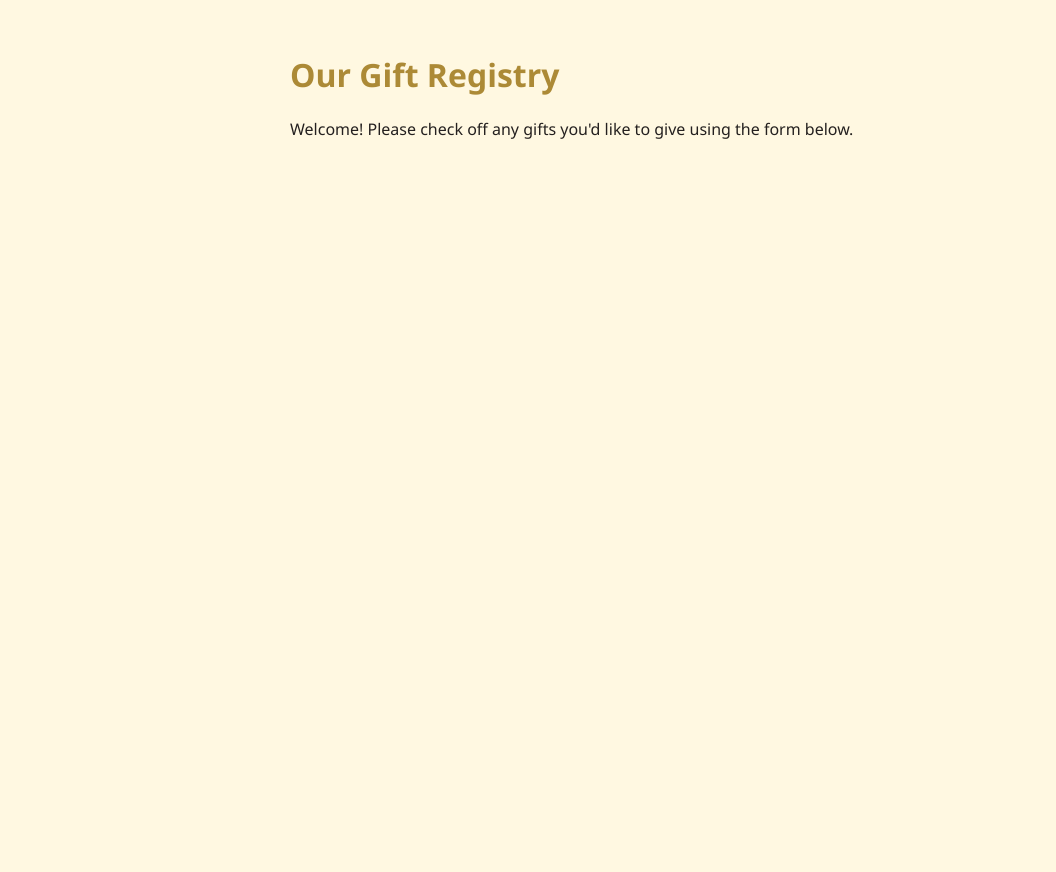
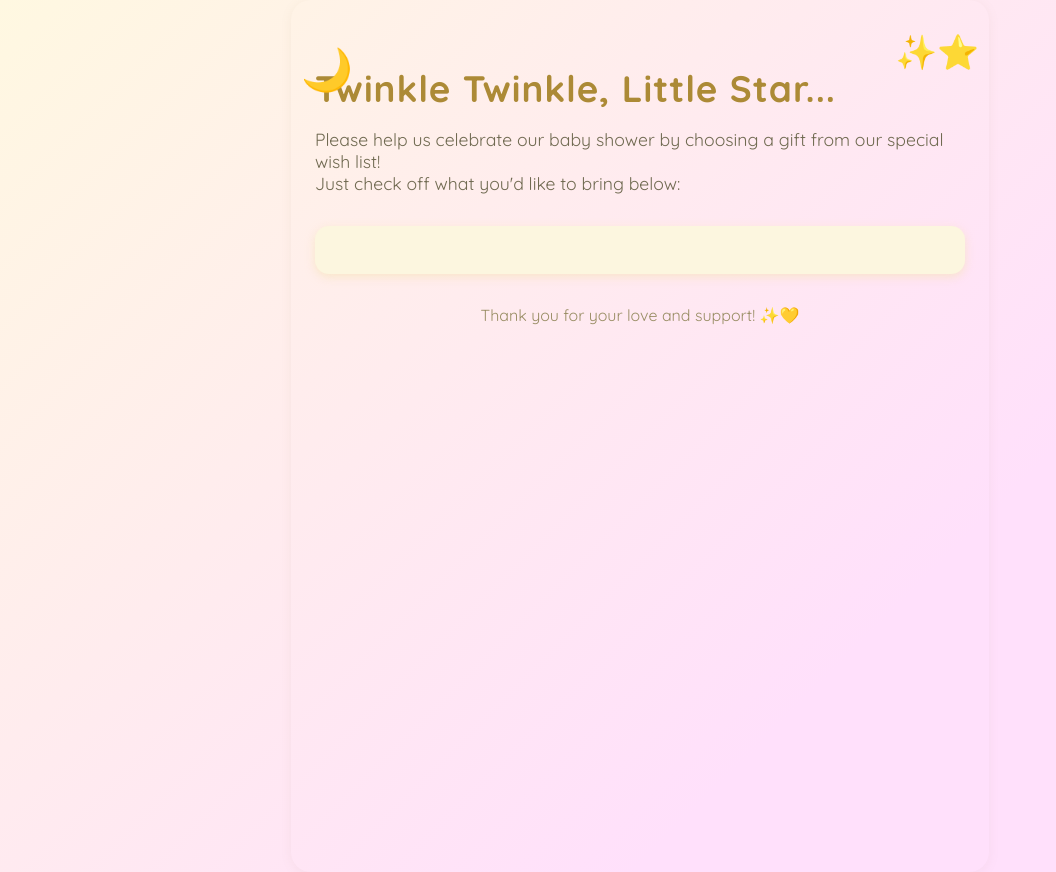
Before and after one commit to 20079186/20079186.github.io, a plain HTML site: page index.html in a window 1280 px wide. Shown: the whole page, without its empty margins (0-1056 px from the left). Before the commit the page ends 800 px from the top, so only its background shows below. Drawn offline with Linux system fonts and the light colour scheme.

Commit message:
Update index.html

```diff
--- a/index.html
+++ b/index.html
@@ -1,19 +1,76 @@
 <!DOCTYPE html>
 <html>
 <head>
-  <title>Gift Registry</title>
+  <title>Twinkle Twinkle Little Star Baby Shower Gift Registry</title>
   <meta charset="utf-8" />
+  <link href="https://fonts.googleapis.com/css2?family=Quicksand:wght@400;700&display=swap" rel="stylesheet">
   <style>
-    body { font-family: 'Segoe UI', Arial, sans-serif; background: #fff8e1; color: #24201f; max-width: 700px; margin: auto; padding: 2rem; }
-    h1 { color: #ac8a36; }
-    .embed-form { margin-top: 2rem; }
+    body {
+      font-family: 'Quicksand', Arial, sans-serif;
+      background: linear-gradient(135deg, #fff8e1 0%, #ffe0fb 70%);
+      color: #374151;
+      max-width: 650px;
+      margin: 0 auto;
+      padding: 2.5rem 1.5rem 2rem;
+      border-radius: 20px;
+      box-shadow: 0 2px 12px rgba(148, 128, 90, 0.08);
+      position: relative;
+      min-height: 100vh;
+    }
+    h1 {
+      color: #ac8a36;
+      letter-spacing: 1px;
+      font-size: 2.3rem;
+      margin-bottom: 0.4rem;
+    }
+    .subtitle {
+      font-size: 1.1rem;
+      margin-bottom: 1.6rem;
+      color: #706a51;
+    }
+    .stars {
+      position: absolute;
+      right: 10px; top: 30px;
+      font-size: 2.1rem;
+      color: #ecca76;
+      pointer-events: none;
+      user-select: none;
+    }
+    .moon {
+      position: absolute;
+      left: 10px; top: 42px;
+      font-size: 2.6rem;
+      color: #fbe7a2;
+      pointer-events: none;
+      user-select: none;
+    }
+    .embed-form {
+      background: #fcf6df;
+      border-radius: 14px;
+      box-shadow: 0px 3px 10px 0px #f5e3b4a0;
+      margin: 2rem 0 1rem;
+      padding: 1.5rem 0.7rem;
+    }
+    @media (max-width: 600px) {
+      body { padding: 1.2rem; }
+      .embed-form { padding: 1rem 0.2rem; }
+    }
   </style>
 </head>
 <body>
-  <h1>Our Gift Registry</h1>
-  <p>Welcome! Please check off any gifts you'd like to give using the form below.</p>
+  <div class="moon">🌙</div>
+  <div class="stars">✨⭐️</div>
+  <h1>Twinkle Twinkle, Little Star...</h1>
+  <p class="subtitle">
+    Please help us celebrate our baby shower by choosing a gift from our special wish list!
+    <br/>Just check off what you'd like to bring below:
+  </p>
   <div class="embed-form">
-    <!-- Paste your Typeform or Airtable embed code BELOW this comment -->
+    <!-- Paste your Typeform or Airtable form embed code BELOW this comment -->
+    <!-- Example: <iframe src="YOUR_TYPEFORM_OR_AIRTABLE_URL" width="100%" height="600" style="border:none;"></iframe> -->
   </div>
+  <p style="font-size:1rem; color:#998d64; text-align:center; margin-top:1.9rem;">
+    Thank you for your love and support! ✨💛
+  </p>
 </body>
 </html>
```
